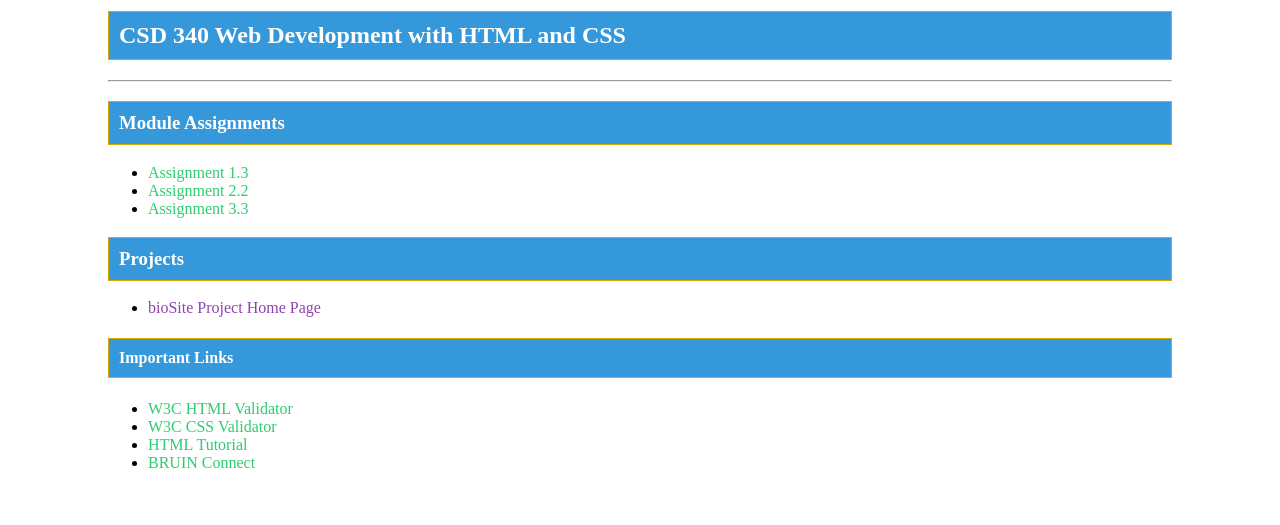
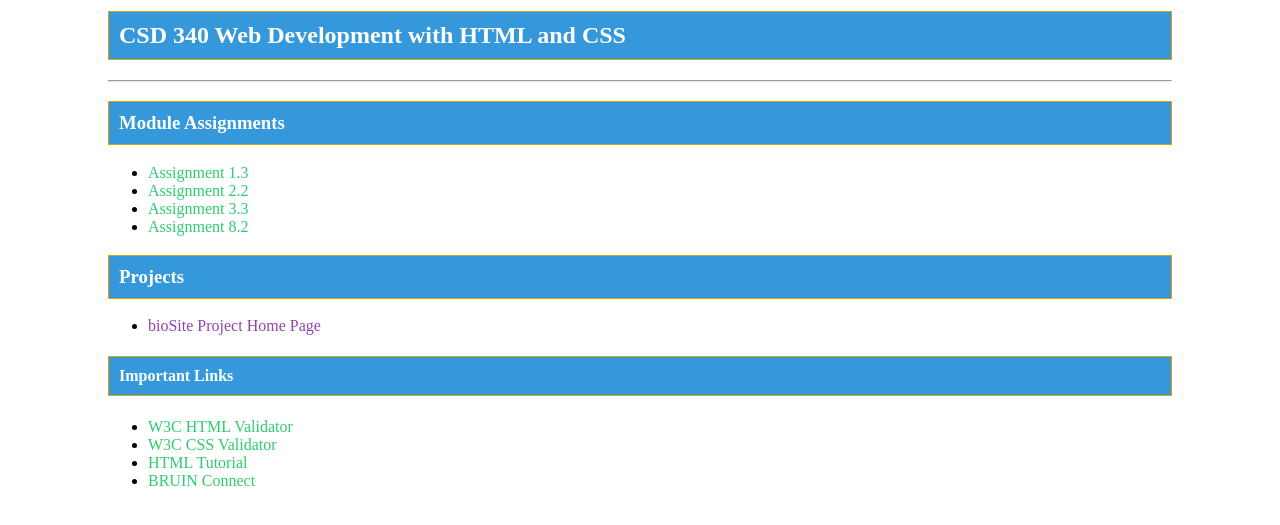
Before and after one commit to DMon889523/csd-340, a plain HTML site: page index.html in a window 1280 px wide. Shown: the part 119-644 px from the top of the page. Drawn offline with Linux system fonts and the light colour scheme.

Commit message:
Update index.html

```diff
--- a/index.html
+++ b/index.html
@@ -16,7 +16,7 @@
             <li><a href="module-1/Dominique_Module1_3.html">Assignment 1.3</a></li>
             <li><a href="module-2/Dominique_Module2_2.html">Assignment 2.2</a></li>
             <li><a href="module-3/Dominique_Module3_3.html">Assignment 3.3</a></li>
-            <!-- Add more assignments as you go along -->
+            <li><a href="Monroe_Mod8_2.html">Assignment 8.2</a></li>
         </ul>
         <h3>Projects</h3>
         <ul>
```
